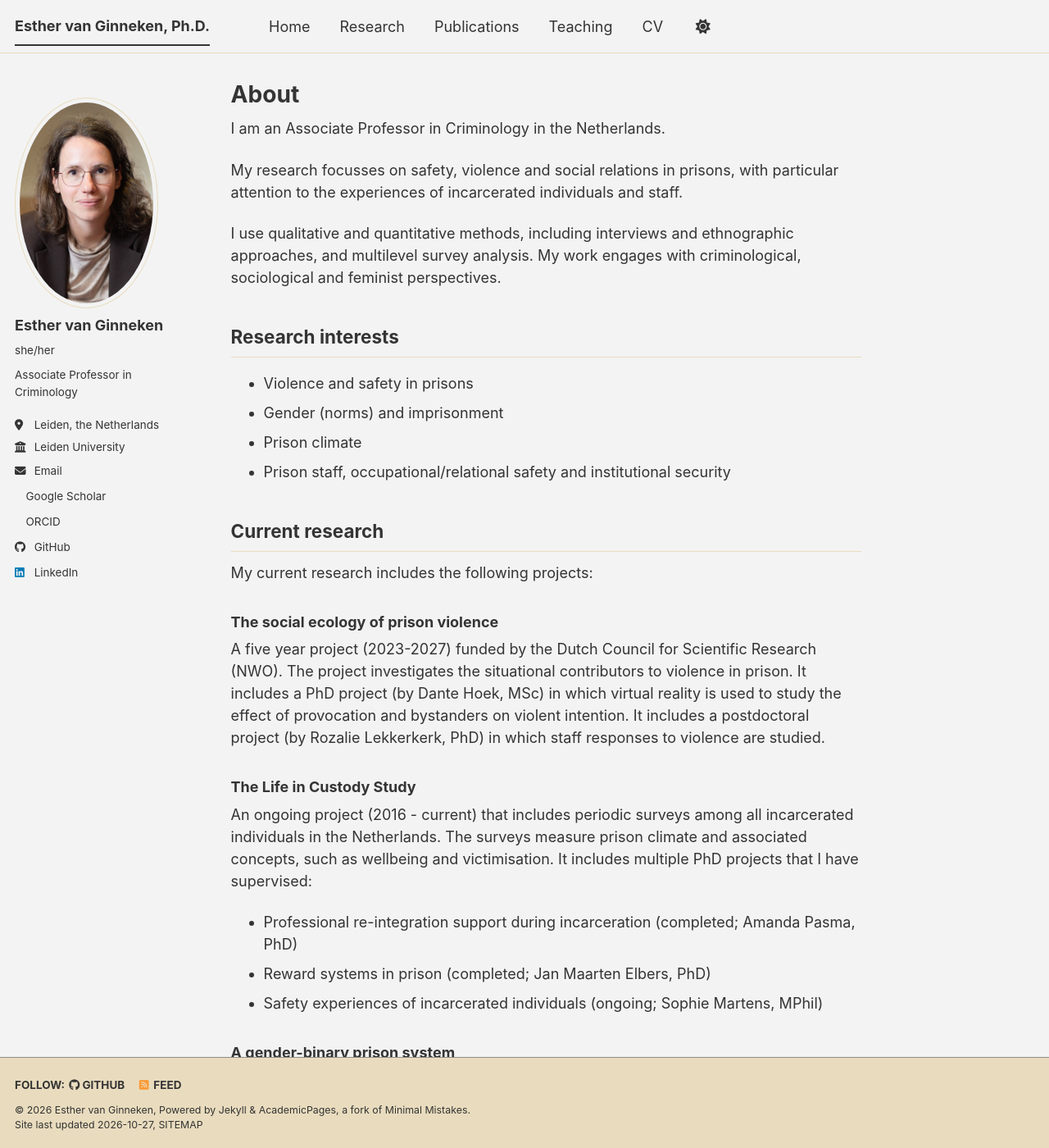
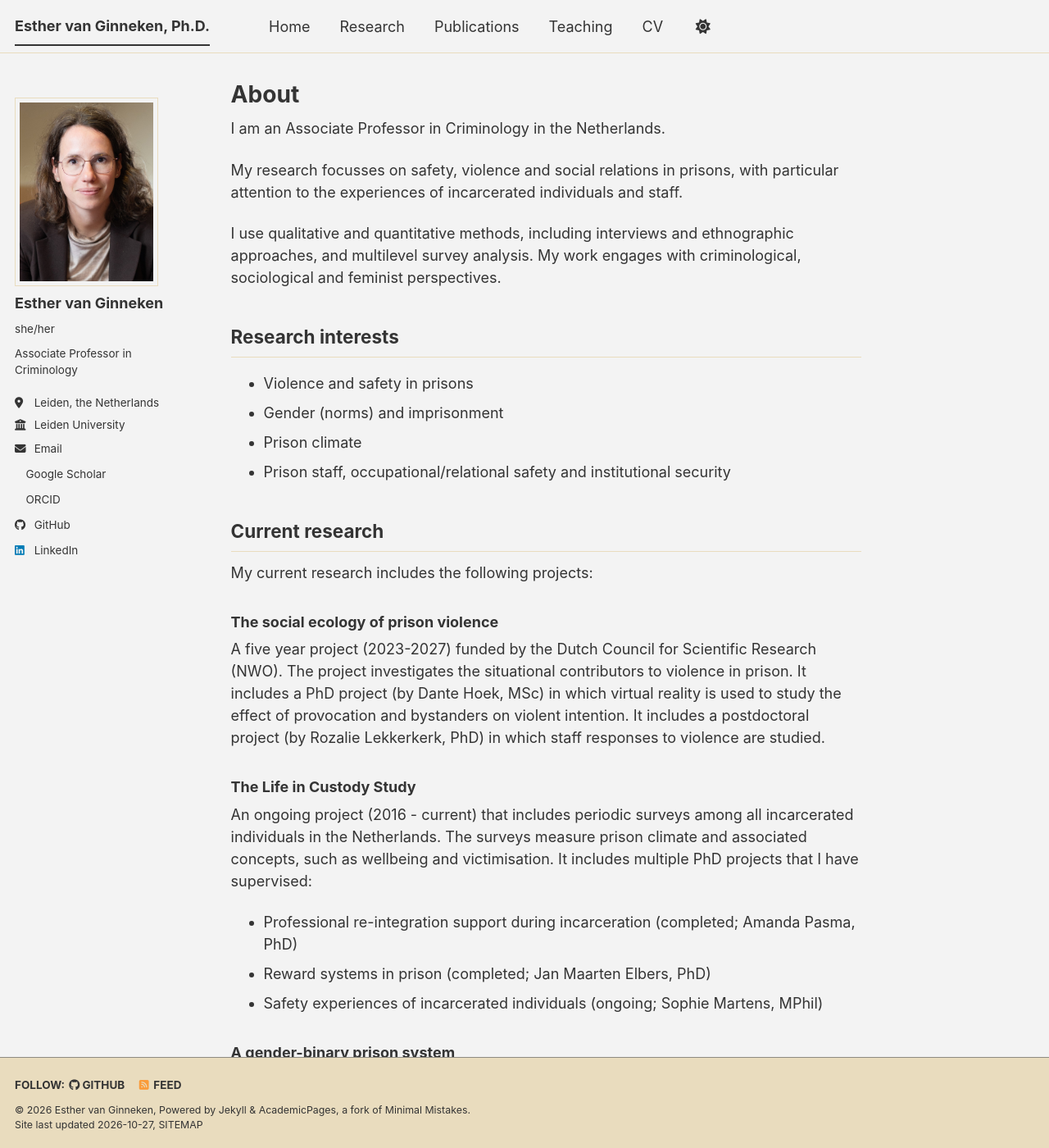
Before and after one commit to EsthervanGinneken/EsthervanGinneken.github.io, a Jekyll site: the page built from _pages/about.md, in a window 1280 px wide and 1400 px high. Shown: the whole window at 82% size. Built offline with Jekyll 4.4.1, drawn with Linux system fonts in a browser that asks for light colours; a style sheet for code colours, icons or effects is not loaded.

Commit message:
Modify image styles in sidebar
Adjust image styles for better responsiveness.

```diff
--- a/_sass/layout/_sidebar.scss
+++ b/_sass/layout/_sidebar.scss
@@ -155,7 +155,9 @@
 
   img {
     max-width: 175px;
-    border-radius: 50%;
+     max-height: 230px;
+     object-fit: cover;
+    border-radius: 0%;
 
     @include breakpoint($large) {
       padding: 5px;
```
